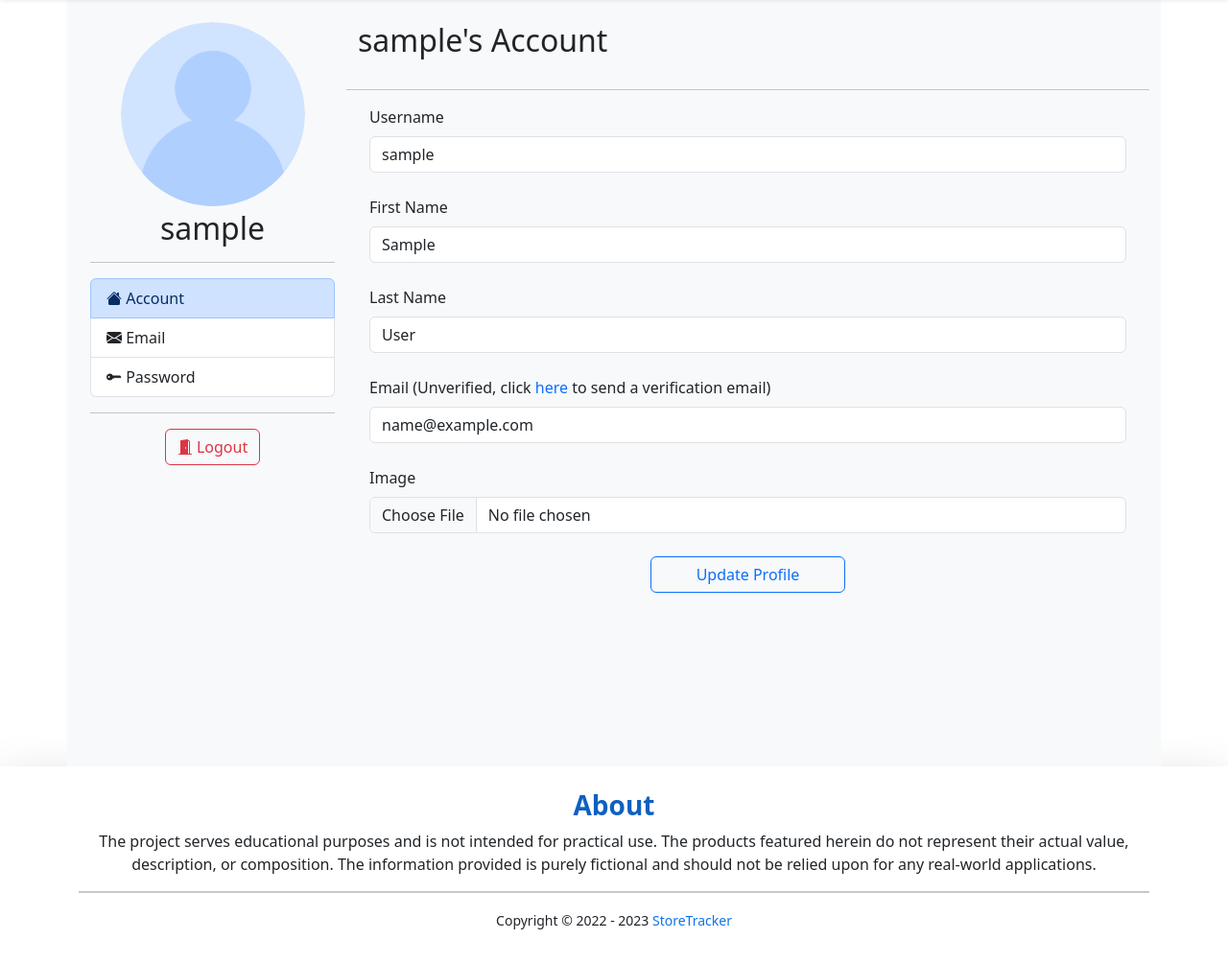
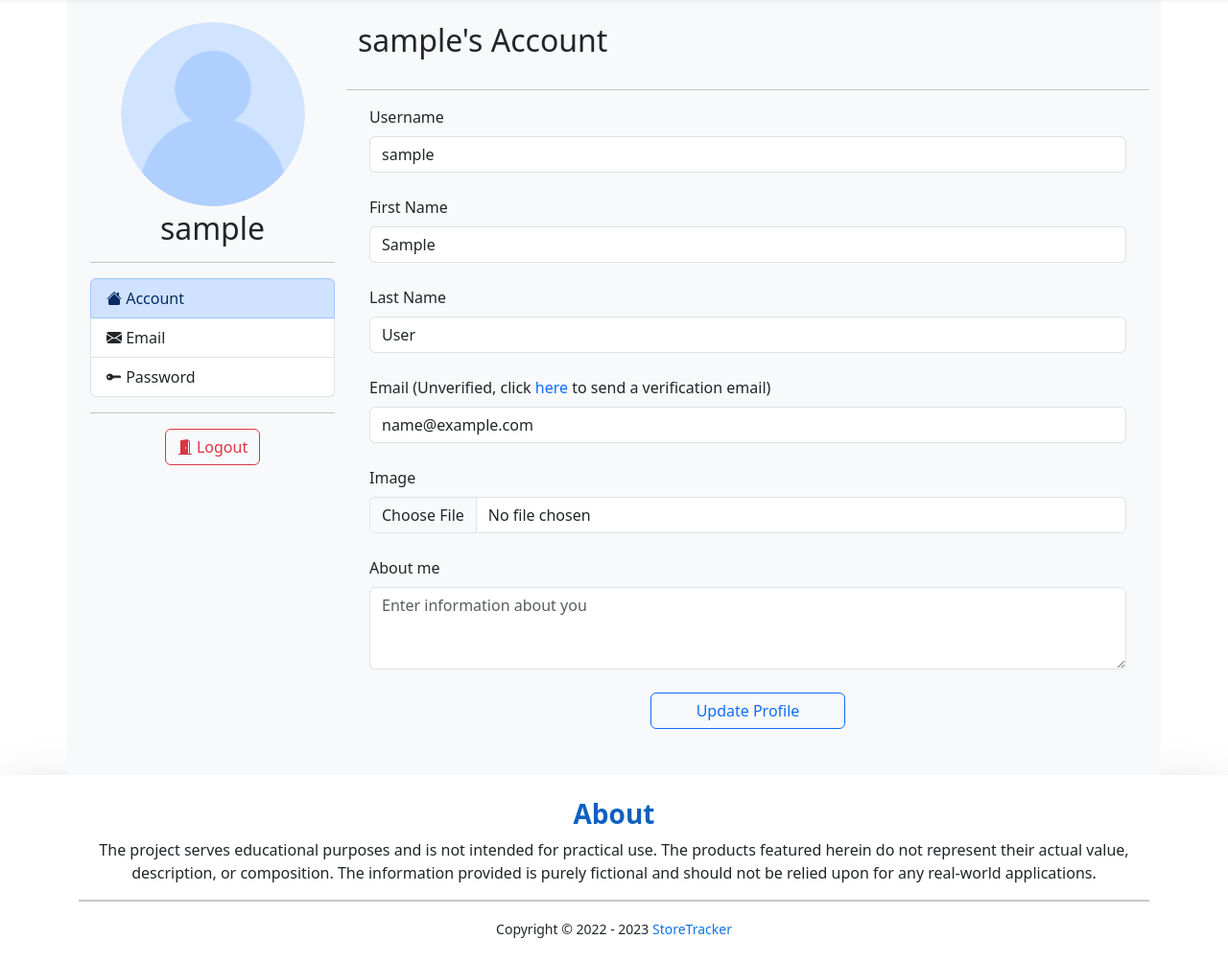
Before and after one commit to FCTL3314/HealthNutrition-Backend, a Django app: a page that uses frontend/templates/users/profile/settings_tabs/account_tab.html in a window 1280 px wide. Shown: the part 92-1096 px from the top of the page at 96% size. Before the commit the page ends 1061 px from the top, so only its background shows below. Run offline with Django 4.2, Linux system fonts and the light colour scheme; the visitor is signed in with stand-in values (Sample User, id 1); data comes from the database, SQL or seed files in the repository; parts of the project's set-up code (start-up, migrations or seed data) failed here and were passed over.

Commit message:
Add about user field

```diff
--- a/frontend/templates/users/profile/profile.html
+++ b/frontend/templates/users/profile/profile.html
@@ -57,7 +57,7 @@
               </li>
               <li class="col-12 profile-list-item">
                 <h3 class="mb-4 fw-semibold">About me</h3>
-                <h4 class="text-main-light ps-1">
+                <h4 class="text-main-light text-break ps-1">
                   {% if object.about %} {{ object.about }} {% else %} Not specified {% endif %}
                 </h4>
               </li>
--- a/frontend/templates/users/profile/settings_tabs/account_tab.html
+++ b/frontend/templates/users/profile/settings_tabs/account_tab.html
@@ -37,6 +37,12 @@
       {{ form.image }}
     </div>
   </div>
+  <div class="mb-4">
+    <label for="{{ form.about.id_for_label }}" class="form-label">About me</label>
+    <div class="input-group">
+      {{ form.about }}
+    </div>
+  </div>
 {% endblock %}
 
 {% block submit_btn_text %}
--- a/users/forms.py
+++ b/users/forms.py
@@ -123,7 +123,7 @@ class ProfileForm(auth_forms.UserChangeForm):
                 "class": "form-control",
                 "readonly": True,
             }
-        )
+        ),
     )
     image = forms.ImageField(
         required=False,
@@ -135,6 +135,17 @@ class ProfileForm(auth_forms.UserChangeForm):
             }
         ),
     )
+    about = forms.CharField(
+        required=False,
+        max_length=516,
+        widget=forms.Textarea(
+            attrs={
+                "class": "form-control",
+                "placeholder": "Enter information about you",
+                "rows": 3,
+            }
+        ),
+    )
 
     def __init__(self, *args, **kwargs):
         super().__init__(*args, **kwargs)
@@ -142,7 +153,7 @@ class ProfileForm(auth_forms.UserChangeForm):
 
     class Meta:
         model = User
-        fields = ("username", "first_name", "last_name", "image")
+        fields = ("username", "first_name", "last_name", "about", "image")
 
 
 class PasswordChangeForm(auth_forms.PasswordChangeForm):
@@ -247,13 +258,13 @@ class PasswordResetForm(auth_forms.PasswordResetForm):
     )
 
     def send_mail(
-        self,
-        subject_template_name,
-        email_template_name,
-        context,
-        from_email,
-        to_email,
-        html_email_template_name=None,
+            self,
+            subject_template_name,
+            email_template_name,
+            context,
+            from_email,
+            to_email,
+            html_email_template_name=None,
     ):
         context["user"] = context["user"].id
         send_password_reset_email.delay(
--- a/users/models.py
+++ b/users/models.py
@@ -15,6 +15,7 @@ from utils.static import get_static_file
 class User(SlugifyMixin, AbstractUser):
     email = models.EmailField(unique=True)
     image = models.ImageField(upload_to="users", null=True, blank=True)
+    about = models.TextField(max_length=516, null=True, blank=True)
     slug = models.SlugField(unique=True)
     comparisons = models.ManyToManyField(
         "products.Product", through="comparisons.Comparison", blank=True
```
Lines whose indentation alone changed are shown as unchanged.
